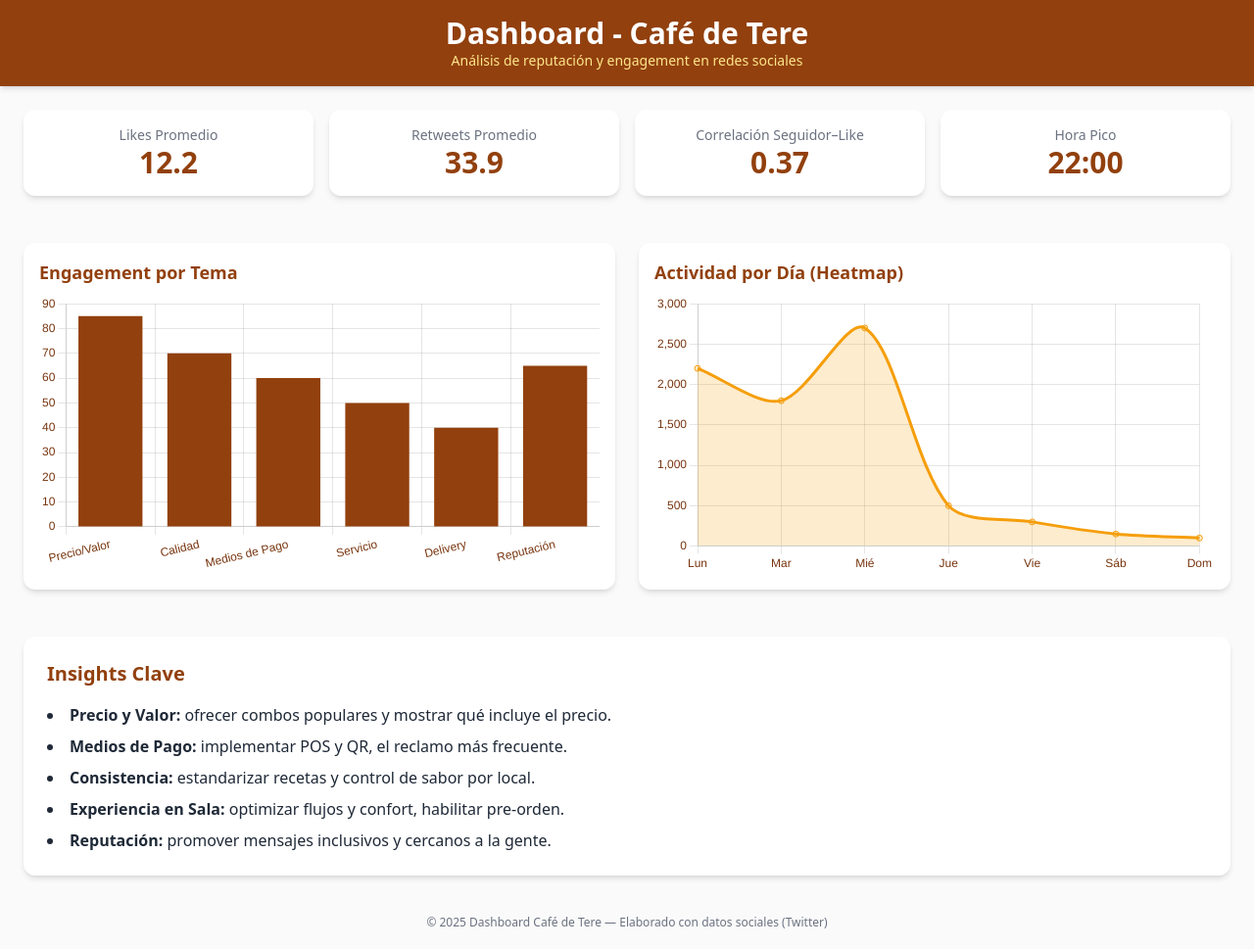
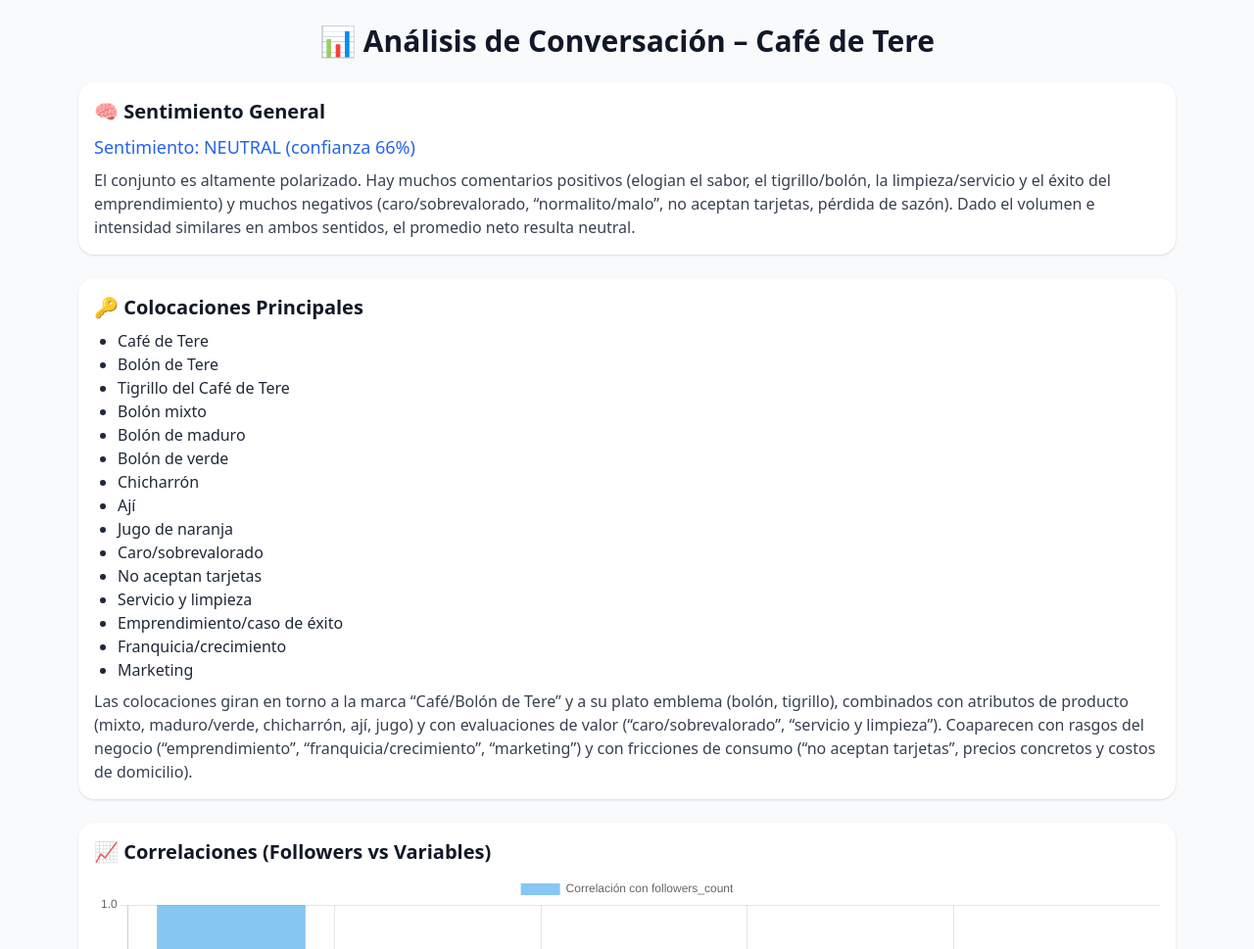
Before and after one commit to JeanVillamar/Dashboard, a plain HTML site: page index.html in a window 1280 px wide. Shown: the top 969 px of the page at 98% size. Drawn offline with nearby package versions, Linux system fonts and the light colour scheme.

Commit message:
Refactor index.html for improved layout and content
Updated the HTML structure and content for the dashboard, enhancing the layout and adding sentiment analysis and key insights sections.

```diff
--- a/index.html
+++ b/index.html
@@ -1,112 +1,116 @@
 <!DOCTYPE html>
 <html lang="es">
 <head>
-  <meta charset="UTF-8" />
-  <meta name="viewport" content="width=device-width, initial-scale=1.0" />
-  <title>Dashboard Café de Tere</title>
+  <meta charset="UTF-8">
+  <title>Dashboard – Café de Tere</title>
+  <script src="https://cdn.jsdelivr.net/npm/chart.js"></script>
   <script src="https://cdn.tailwindcss.com"></script>
-  <script src="https://cdn.jsdelivr.net/npm/chart.js"></script>
 </head>
-<body class="bg-neutral-50 text-gray-800 font-sans">
-  <header class="bg-amber-800 text-white py-4 shadow-md">
-    <h1 class="text-center text-3xl font-semibold">Dashboard - Café de Tere</h1>
-    <p class="text-center text-sm text-amber-200">Análisis de reputación y engagement en redes sociales</p>
-  </header>
+<body class="bg-gray-50 text-gray-900">
+  <div class="max-w-6xl mx-auto py-6 px-4">
+    <h1 class="text-3xl font-bold mb-6 text-center">📊 Análisis de Conversación – Café de Tere</h1>
 
-  <!-- KPIs -->
-  <section class="grid grid-cols-2 md:grid-cols-4 gap-4 p-6">
-    <div class="bg-white shadow-md rounded-xl p-4 text-center">
-      <h3 class="text-gray-500 text-sm">Likes Promedio</h3>
-      <p class="text-3xl font-bold text-amber-800">12.2</p>
+    <!-- Sentimiento -->
+    <div class="bg-white rounded-2xl shadow p-4 mb-6">
+      <h2 class="text-xl font-semibold mb-2">🧠 Sentimiento General</h2>
+      <p class="text-lg font-medium text-blue-600">
+        Sentimiento: NEUTRAL (confianza 66%)
+      </p>
+      <p class="text-gray-700 mt-2">
+        El conjunto es altamente polarizado. Hay muchos comentarios positivos (elogian el sabor, el tigrillo/bolón, la limpieza/servicio y el éxito del emprendimiento) y muchos negativos (caro/sobrevalorado, “normalito/malo”, no aceptan tarjetas, pérdida de sazón). Dado el volumen e intensidad similares en ambos sentidos, el promedio neto resulta neutral.
+      </p>
     </div>
-    <div class="bg-white shadow-md rounded-xl p-4 text-center">
-      <h3 class="text-gray-500 text-sm">Retweets Promedio</h3>
-      <p class="text-3xl font-bold text-amber-800">33.9</p>
+
+    <!-- Colocaciones -->
+    <div class="bg-white rounded-2xl shadow p-4 mb-6">
+      <h2 class="text-xl font-semibold mb-2">🔑 Colocaciones Principales</h2>
+      <ul class="list-disc ml-6 text-gray-800">
+        <li>Café de Tere</li>
+        <li>Bolón de Tere</li>
+        <li>Tigrillo del Café de Tere</li>
+        <li>Bolón mixto</li>
+        <li>Bolón de maduro</li>
+        <li>Bolón de verde</li>
+        <li>Chicharrón</li>
+        <li>Ají</li>
+        <li>Jugo de naranja</li>
+        <li>Caro/sobrevalorado</li>
+        <li>No aceptan tarjetas</li>
+        <li>Servicio y limpieza</li>
+        <li>Emprendimiento/caso de éxito</li>
+        <li>Franquicia/crecimiento</li>
+        <li>Marketing</li>
+      </ul>
+      <p class="text-gray-700 mt-2">
+        Las colocaciones giran en torno a la marca “Café/Bolón de Tere” y a su plato emblema (bolón, tigrillo), combinados con atributos de producto (mixto, maduro/verde, chicharrón, ají, jugo) y con evaluaciones de valor (“caro/sobrevalorado”, “servicio y limpieza”). Coaparecen con rasgos del negocio (“emprendimiento”, “franquicia/crecimiento”, “marketing”) y con fricciones de consumo (“no aceptan tarjetas”, precios concretos y costos de domicilio).
+      </p>
     </div>
-    <div class="bg-white shadow-md rounded-xl p-4 text-center">
-      <h3 class="text-gray-500 text-sm">Correlación Seguidor–Like</h3>
-      <p class="text-3xl font-bold text-amber-800">0.37</p>
+
+    <!-- Gráfico de correlaciones -->
+    <div class="bg-white rounded-2xl shadow p-4 mb-6">
+      <h2 class="text-xl font-semibold mb-2">📈 Correlaciones (Followers vs Variables)</h2>
+      <canvas id="corrChart" height="200"></canvas>
     </div>
-    <div class="bg-white shadow-md rounded-xl p-4 text-center">
-      <h3 class="text-gray-500 text-sm">Hora Pico</h3>
-      <p class="text-3xl font-bold text-amber-800">22:00</p>
+
+    <!-- Entidades -->
+    <div class="bg-white rounded-2xl shadow p-4 mb-6 overflow-x-auto">
+      <h2 class="text-xl font-semibold mb-2">🏷️ Entidades Relevantes</h2>
+      <table class="min-w-full text-sm border">
+        <thead class="bg-gray-100">
+          <tr>
+            <th class="border p-2">Entidad</th>
+            <th class="border p-2">Tipo</th>
+            <th class="border p-2">Frecuencia</th>
+            <th class="border p-2">Notas</th>
+          </tr>
+        </thead>
+        <tbody>
+          <tr><td class="border p-2">Café de Tere</td><td class="border p-2">Marca/Restaurante</td><td class="border p-2">muy alta</td><td class="border p-2">Cadena guayaquileña de desayunos; centro de la discusión (precio, calidad, pagos, marketing).</td></tr>
+          <tr><td class="border p-2">Teresa Castro Mendoza</td><td class="border p-2">Persona</td><td class="border p-2">media</td><td class="border p-2">Fundadora y dueña del Café de Tere; caso de emprendimiento destacado.</td></tr>
+          <tr><td class="border p-2">Bolón</td><td class="border p-2">Producto/Plato típico</td><td class="border p-2">muy alta</td><td class="border p-2">Plato icónico del debate; se compara su calidad y precio en distintos locales.</td></tr>
+          <tr><td class="border p-2">Tigrillo</td><td class="border p-2">Producto/Plato típico</td><td class="border p-2">alta</td><td class="border p-2">Segundo plato más mencionado de Café de Tere (opiniones divididas sobre sazón/consistencia).</td></tr>
+          <tr><td class="border p-2">Ají</td><td class="border p-2">Acompañante</td><td class="border p-2">media</td><td class="border p-2">Acompañante clave; a veces más valorado que el bolón en comentarios.</td></tr>
+          <tr><td class="border p-2">Jugo de naranja</td><td class="border p-2">Bebida</td><td class="border p-2">media</td><td class="border p-2">Muy citado; precios percibidos como altos.</td></tr>
+        </tbody>
+      </table>
     </div>
-  </section>
 
-  <!-- Gráficos -->
-  <section class="grid grid-cols-1 md:grid-cols-2 gap-6 p-6">
-    <div class="bg-white rounded-xl shadow-md p-4">
-      <h2 class="text-lg font-semibold mb-2 text-amber-800">Engagement por Tema</h2>
-      <canvas id="chartEngagement"></canvas>
-    </div>
-    <div class="bg-white rounded-xl shadow-md p-4">
-      <h2 class="text-lg font-semibold mb-2 text-amber-800">Actividad por Día (Heatmap)</h2>
-      <canvas id="chartActivity"></canvas>
-    </div>
-  </section>
-
-  <!-- Insights -->
-  <section class="p-6">
-    <div class="bg-white shadow-md rounded-xl p-6">
-      <h2 class="text-xl font-semibold text-amber-800 mb-4">Insights Clave</h2>
-      <ul class="space-y-2 list-disc list-inside">
-        <li><strong>Precio y Valor:</strong> ofrecer combos populares y mostrar qué incluye el precio.</li>
-        <li><strong>Medios de Pago:</strong> implementar POS y QR, el reclamo más frecuente.</li>
-        <li><strong>Consistencia:</strong> estandarizar recetas y control de sabor por local.</li>
-        <li><strong>Experiencia en Sala:</strong> optimizar flujos y confort, habilitar pre-orden.</li>
-        <li><strong>Reputación:</strong> promover mensajes inclusivos y cercanos a la gente.</li>
+    <!-- Temas -->
+    <div class="bg-white rounded-2xl shadow p-4 mb-6">
+      <h2 class="text-xl font-semibold mb-2">📚 Principales Temas Detectados</h2>
+      <ul class="list-disc ml-6 text-gray-800">
+        <li>Calidad vs. precio del Café de Tere: debate sobre si es caro/sobrevalorado frente a porciones, limpieza, consistencia y servicio.</li>
+        <li>Historia de emprendimiento: admiración por Doña Tere, ventas millonarias y críticas por “marketing” o pérdida de sazón.</li>
+        <li>Experiencia de compra y pagos: reclamos por no aceptar tarjetas, uso de efectivo y práctica de recoger bandejas.</li>
+        <li>Identidad gastronómica guayaquileña: bolón y tigrillo como emblemas; comparaciones con huecas y otras ciudades.</li>
+        <li>Polarización social en redes: ‘lovers vs. haters’, acusaciones de resentimiento/clasismo y viralidad mediática.</li>
+        <li>Comparación con competidores: Amorfino, Rey Bolón, Bolóncity, entre otros.</li>
       </ul>
     </div>
-  </section>
-
-  <footer class="text-center text-xs text-gray-500 py-4">
-    © 2025 Dashboard Café de Tere — Elaborado con datos sociales (Twitter)
-  </footer>
+  </div>
 
   <script>
-    // Gráfico de Engagement
-    const ctx1 = document.getElementById('chartEngagement').getContext('2d');
-    new Chart(ctx1, {
+    // === Gráfico Correlaciones ===
+    const corr = {
+      "user.followers_count": 1.0,
+      "user.friends_count": 0.577,
+      "id": -0.145,
+      "favorite_count": 0.374,
+      "retweet_count": 0.128
+    };
+    new Chart(document.getElementById('corrChart'), {
       type: 'bar',
       data: {
-        labels: ['Precio/Valor', 'Calidad', 'Medios de Pago', 'Servicio', 'Delivery', 'Reputación'],
+        labels: Object.keys(corr),
         datasets: [{
-          label: 'Nivel de Engagement',
-          data: [85, 70, 60, 50, 40, 65],
-          backgroundColor: '#92400e'
+          label: 'Correlación con followers_count',
+          data: Object.values(corr),
+          backgroundColor: 'rgba(54,162,235,0.6)'
         }]
       },
       options: {
-        responsive: true,
-        plugins: { legend: { display: false } },
         scales: {
-          y: { beginAtZero: true, ticks: { color: '#78350f' } },
-          x: { ticks: { color: '#78350f' } }
-        }
-      }
-    });
-
-    // Heatmap simulado (día/hora)
-    const ctx2 = document.getElementById('chartActivity').getContext('2d');
-    new Chart(ctx2, {
-      type: 'line',
-      data: {
-        labels: ['Lun', 'Mar', 'Mié', 'Jue', 'Vie', 'Sáb', 'Dom'],
-        datasets: [{
-          label: 'Menciones Totales',
-          data: [2200, 1800, 2700, 500, 300, 150, 100],
-          borderColor: '#f59e0b',
-          backgroundColor: 'rgba(245,158,11,0.2)',
-          tension: 0.3,
-          fill: true
-        }]
-      },
-      options: {
-        responsive: true,
-        plugins: { legend: { display: false } },
-        scales: {
-          y: { beginAtZero: true, ticks: { color: '#78350f' } },
-          x: { ticks: { color: '#78350f' } }
+          y: { min: -1, max: 1 }
         }
       }
     });
```
